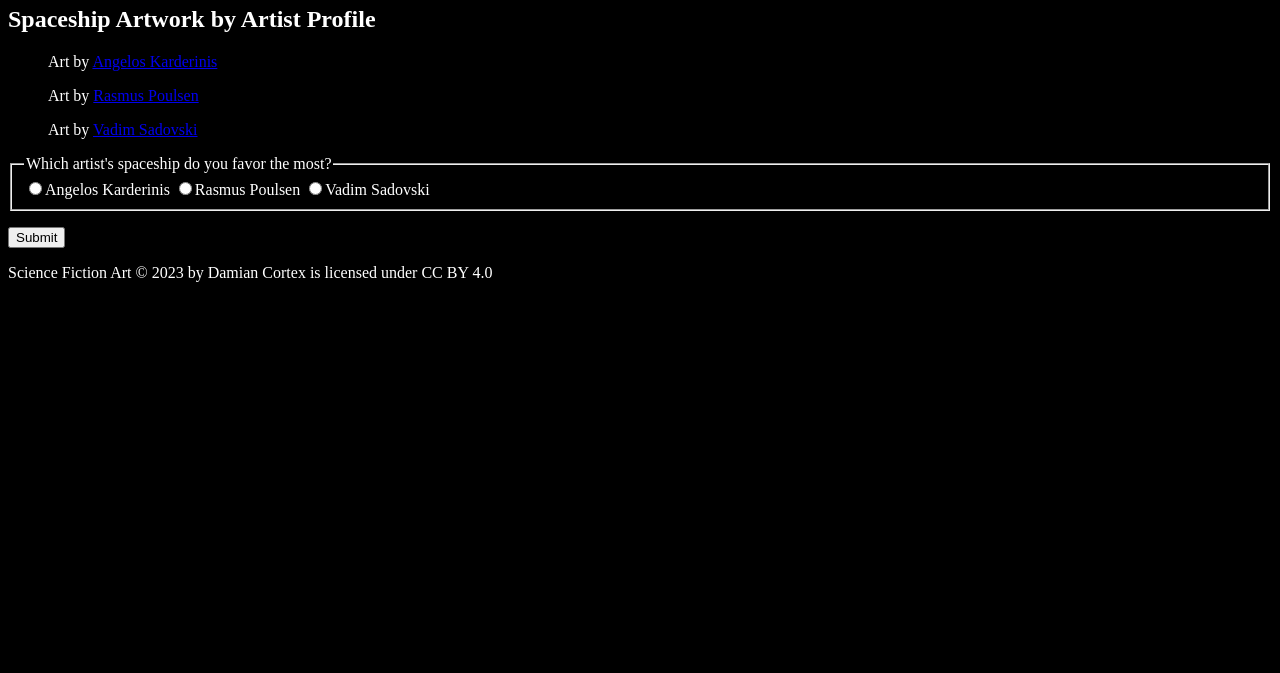
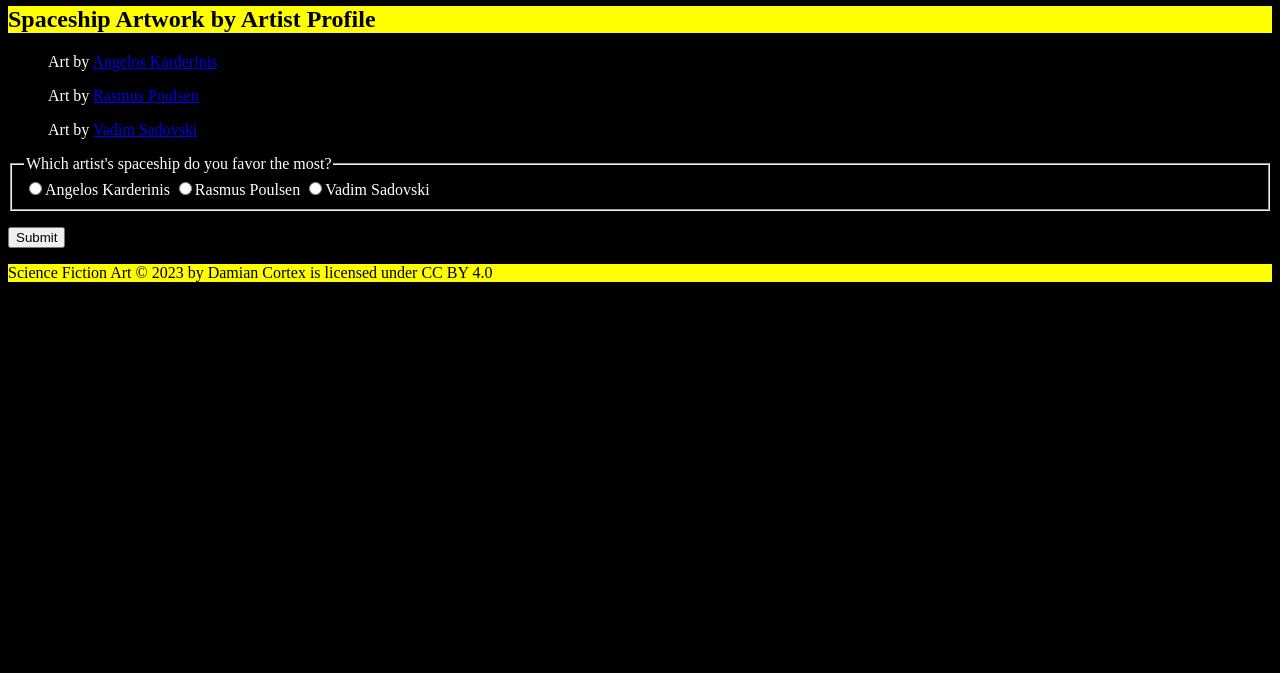
Before and after one commit to DamianCortex/Front-End-and-GUI-Development, a plain HTML site: page Science Fiction Artwork Website/index.html in a window 1280 px wide. Shown: the part 127-800 px from the top of the page. Drawn offline with Linux system fonts and the light colour scheme.

Commit message:
Experimenting with H tag colors
Changed a few things around but experimented with a few colors on the webpages.. Decided and stuck to yellow background on H tags and black font colors.

```diff
--- a/Science Fiction Artwork Website/style.css
+++ b/Science Fiction Artwork Website/style.css
@@ -29,11 +29,13 @@ p {
 }
 
 h1 {
-    color: #fff;
+    color: black;
+    background-color: yellow;
 }
 
 h2 {
-    color: #fff;
+    color: black;
+    background-color: yellow;
 }
 
 form {
@@ -50,5 +52,6 @@ article {
 }
 
 footer {
-    color: #fff;
+    color: black;
+    background-color: yellow;
 }
```
